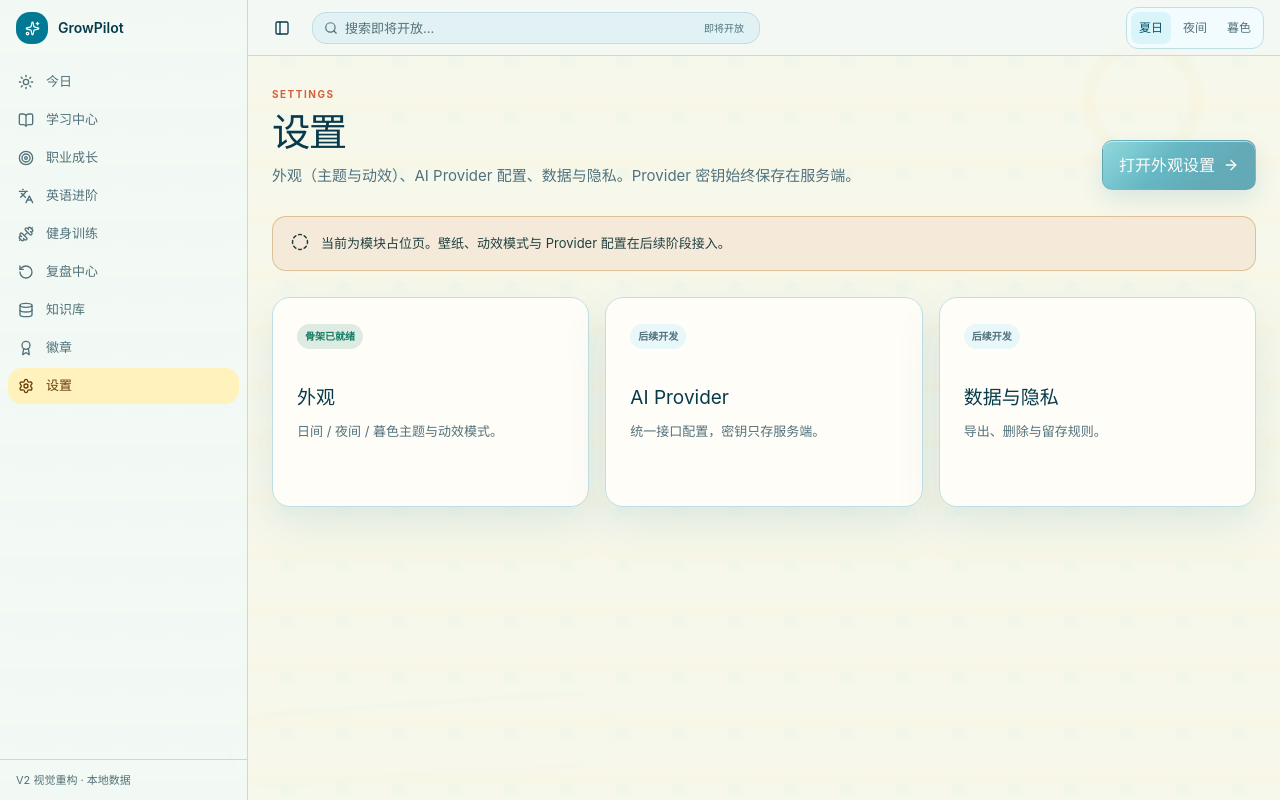
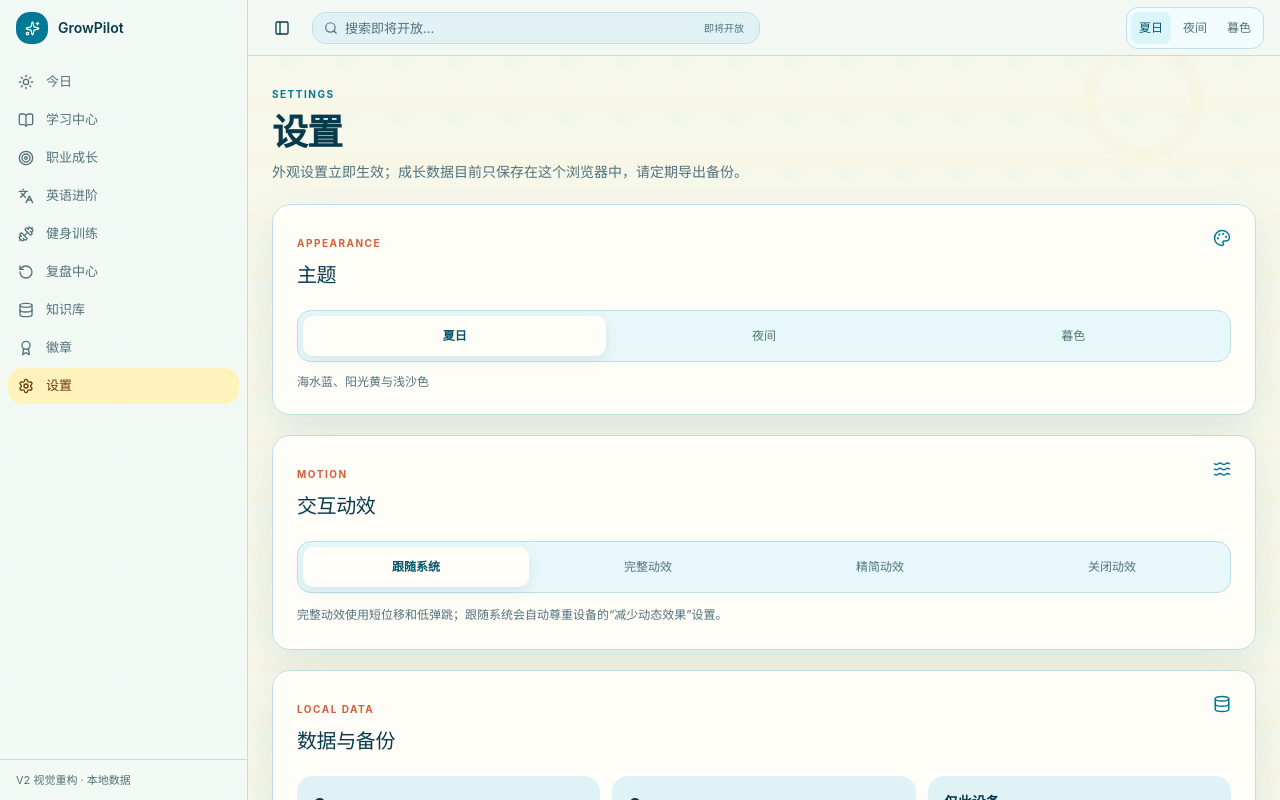
Before and after one commit to GrowPilot-Leo/Personal-Workspace, a Next.js app in the folder apps/web/: page /settings in a window 1280 px wide. Built offline with nearby package versions, Linux system fonts and the light colour scheme.

Commit message:
feat(settings): replace placeholder with working settings

```diff
--- a/apps/web/src/app/settings/page.tsx
+++ b/apps/web/src/app/settings/page.tsx
@@ -1,20 +1,5 @@
-import { ModulePage } from "@/modules/shared/module-page";
+import { SettingsModule } from "@/modules/settings";
 
-// Settings hosts Appearance (themes/wallpapers/motion), AI providers and
-// data/privacy. Theme switching already lives in the sidebar switcher.
 export default function SettingsPage() {
-  return (
-    <ModulePage
-      eyebrow="SETTINGS"
-      title="设置"
-      description="外观（主题与动效）、AI Provider 配置、数据与隐私。Provider 密钥始终保存在服务端。"
-      primaryAction="打开外观设置"
-      notice="当前为模块占位页。壁纸、动效模式与 Provider 配置在后续阶段接入。"
-      items={[
-        { title: "外观", description: "日间 / 夜间 / 暮色主题与动效模式。", status: "ready" },
-        { title: "AI Provider", description: "统一接口配置，密钥只存服务端。", status: "planned" },
-        { title: "数据与隐私", description: "导出、删除与留存规则。", status: "planned" },
-      ]}
-    />
-  );
+  return <SettingsModule />;
 }
```
